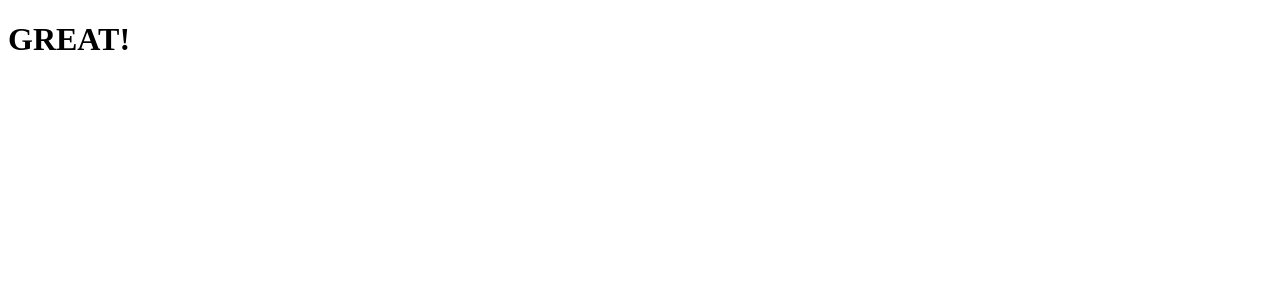
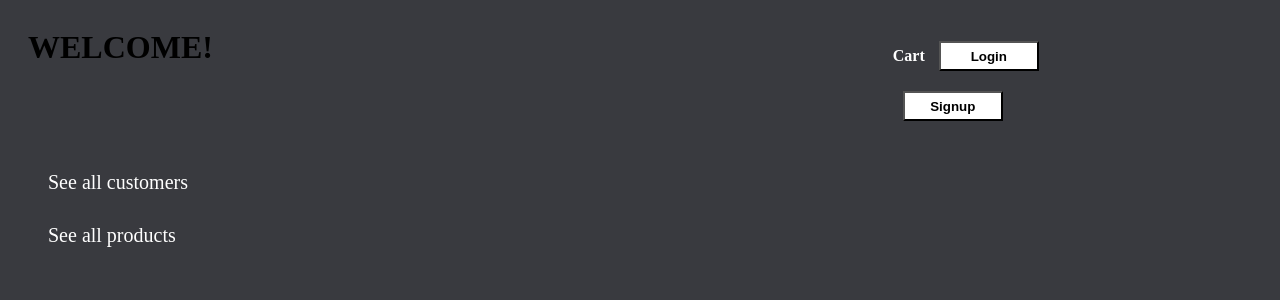
Before and after one commit to AlexBetita/week_36_day_1, a Flask app: page / in a window 1280 px wide. Before the commit the part shown is almost empty. Shown: the top 300 px of the page. Run offline with Flask 2, Linux system fonts and the light colour scheme; parts of the project's set-up code (start-up, migrations or seed data) failed here and were passed over.

Commit message:
main page & basic styling

```diff
--- a/app/routes/products.py
+++ b/app/routes/products.py
@@ -8,7 +8,7 @@ def get_all_products():
     products = Product.query.all()
     return render_template('products.html', products=products)
 
-@products_bp.route('/<int:id>', method=['GET'])
+@products_bp.route('/<int:id>', methods=['GET'])
 def get_product():
     products = Product.query.get(id)
     return render_template('products.html', products=products)
--- /dev/null
+++ b/app/static/main2.css
@@ -0,0 +1,50 @@
+body{
+    background-color: #393A3F;
+  }
+.ls_button{
+    width: 100px;
+    height:30px;
+    background-color:white;
+    color: black;
+    font-weight: bold;
+    margin: 10px;
+}
+.top_bar{
+    display: grid;
+    grid-template-columns: 20% 50% 20%;
+}
+.left_bar{
+    margin-left: 20px;
+    grid-column: 1;
+
+}
+.right_bar{
+    color: red;
+    margin-top: 23px;
+    grid-column: 3;
+}
+.cart{
+    text-decoration: none;
+    font-weight: bold;
+    color: white;
+}
+.cart:hover{
+    color: red;
+}
+.links{
+    display: grid;
+    grid-template-rows: 50% 50%;
+    margin-left: 40px;
+    margin-top: 40px;
+    gap: 20px;
+
+}
+.link{
+    text-decoration: none;
+    font-size: 20px;
+    color: rgb(8, 8, 8);
+    color: white;
+}
+.link:hover{
+    color: red;
+}
--- a/app/templates/main.html
+++ b/app/templates/main.html
@@ -4,9 +4,27 @@
     <meta charset="UTF-8" />
     <meta http-equiv="X-UA-Compatible" content="IE=edge" />
     <meta name="viewport" content="width=device-width, initial-scale=1.0" />
+    <link rel="stylesheet" href="/static/main2.css" />
     <title>Document</title>
   </head>
   <body>
-    <h1>GREAT!</h1>
+
+    <div class="top_bar">
+      <h1 class="left_bar">WELCOME!</h1>
+      <div class="right_bar">
+        <a class ='cart'href="">Cart</a>
+        <button class="ls_button">Login</button>
+        <button class="ls_button">Signup</button>
+        <!--  <a href="">Your orders</a> -->
+      </div>
+    </div>
+    <div class="links">
+      <div >
+        <a class="link" href="/customers"> See all customers</a>
+      </div>
+      <div >
+        <a class="link" href="/products"> See all products</a>
+      </div>
+    </div>
   </body>
 </html>
```
